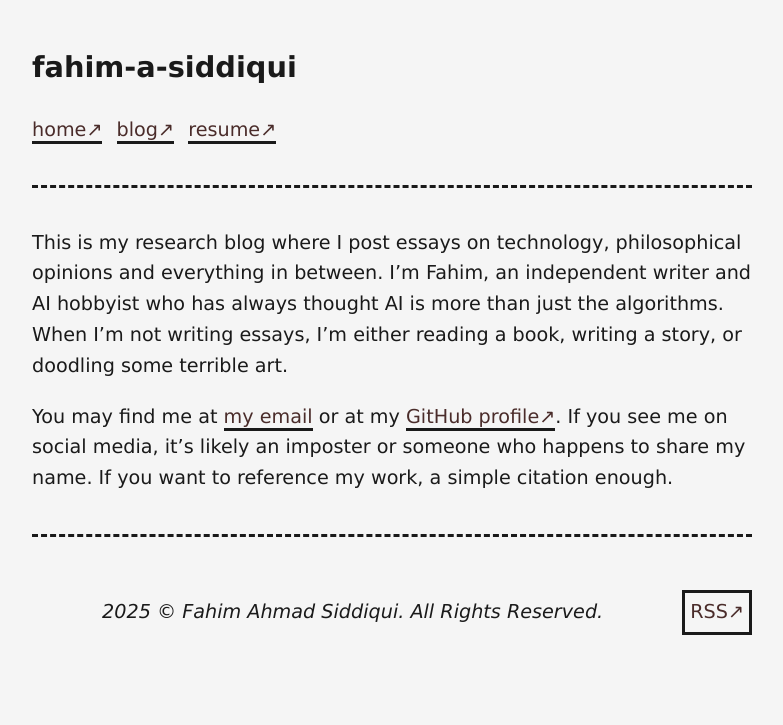
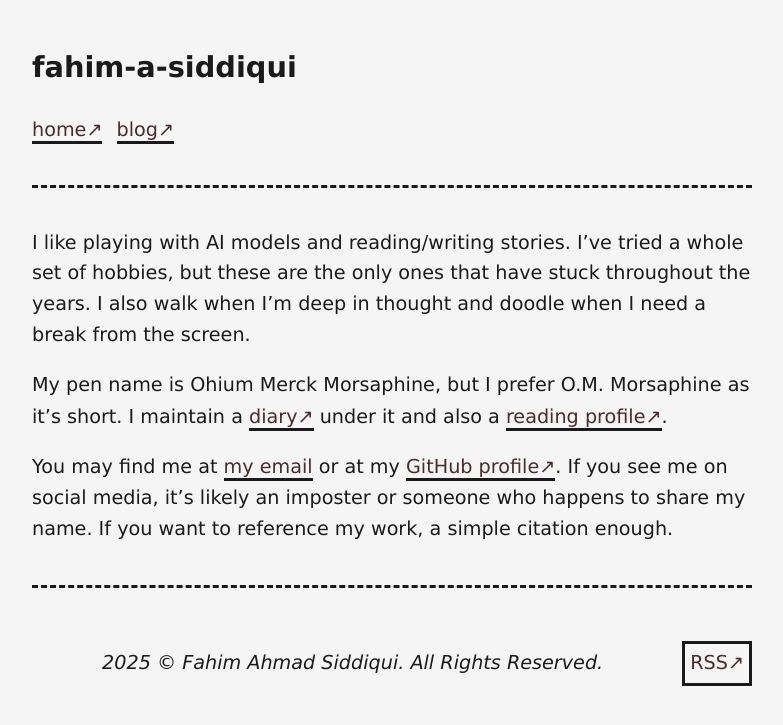
Before and after one commit to fahim-a-siddiqui/fahim-a-siddiqui.github.io, a Jekyll site: the page built from index.md, in a window 1280 px wide. Shown: the top 725 px of the page, without its empty margins (248-1031 px from the left). Built offline with Jekyll 4.4.1, drawn with Linux system fonts in a browser that asks for light colours.

Commit message:
Update to adding writing; first story

```diff
--- a/_config.yml
+++ b/_config.yml
@@ -21,8 +21,7 @@
 title: fahim-a-siddiqui
 email: fahimsiddiqui717@gmail.com
 description: >- # this means to ignore newlines until "baseurl:"
-  The musings of a philsopher who needs a laptop to survive. This is strictly a research blog,
-  so all opinions are my own. Updated once a month. If you want to reach me, email me. I don't do social media.
+  The musings of a human who no longer wishes to exist. If you want to reach me, email me. I don't do social media.
 baseurl: "" # the subpath of your site, e.g. /blog
 url: "https://fahim-a-siddiqui.github.io" # the base hostname & protocol for your site, e.g. http://example.com
 github_username:  fahim-a-siddiqui
@@ -102,7 +101,6 @@
 exclude: [vendor]
 
 Blog: /blog
-Resume: /resume
 
 # Add general links to site pages here
 links:
--- a/_includes/header.html
+++ b/_includes/header.html
@@ -7,7 +7,6 @@
         <p>
             <a href="{{ site.url }}">home</a>
             <a href="{{ site.url }}{{ site.Blog }}">blog</a>
-            <a href="{{ site.url }}{{ site.Resume }}">resume</a>
 
             {% for link in site.links %}
                 <a href="{{ site.url }}{{ link[1] }}">{{ link[0] }}</a>
--- a/index.md
+++ b/index.md
@@ -3,6 +3,8 @@
 title: home
 ---
 
-This is my research blog where I post essays on technology, philosophical opinions and everything in between. I'm Fahim, an independent writer and AI hobbyist who has always thought AI is more than just the algorithms. When I'm not writing essays, I'm either reading a book, writing a story, or doodling some terrible art.
+I like playing with AI models and reading/writing stories. I've tried a whole set of hobbies, but these are the only ones that have stuck throughout the years. I also walk when I'm deep in thought and doodle when I need a break from the screen.
+
+My pen name is Ohium Merck Morsaphine, but I prefer O.M. Morsaphine as it's short. I maintain a [diary](https://ommorsaphine.bearblog.dev/) under it and also a [reading profile](https://app.thestorygraph.com/profile/ommorsaphine).
 
 You may find me at [my email](mailto:{{ site.email }}) or at my [GitHub profile](https://github.com/{{ site.github_username }}). If you see me on social media, it's likely an imposter or someone who happens to share my name. If you want to reference my work, a simple citation enough.
```
Also changed, not shown: _my_tags/the-department.md (added, +4 -0 lines), _posts/2025-11-15-001-the-thing-that-cannot-be-contained.md (added, +52 -0 lines), resume.md (deleted, +0 -33 lines).
